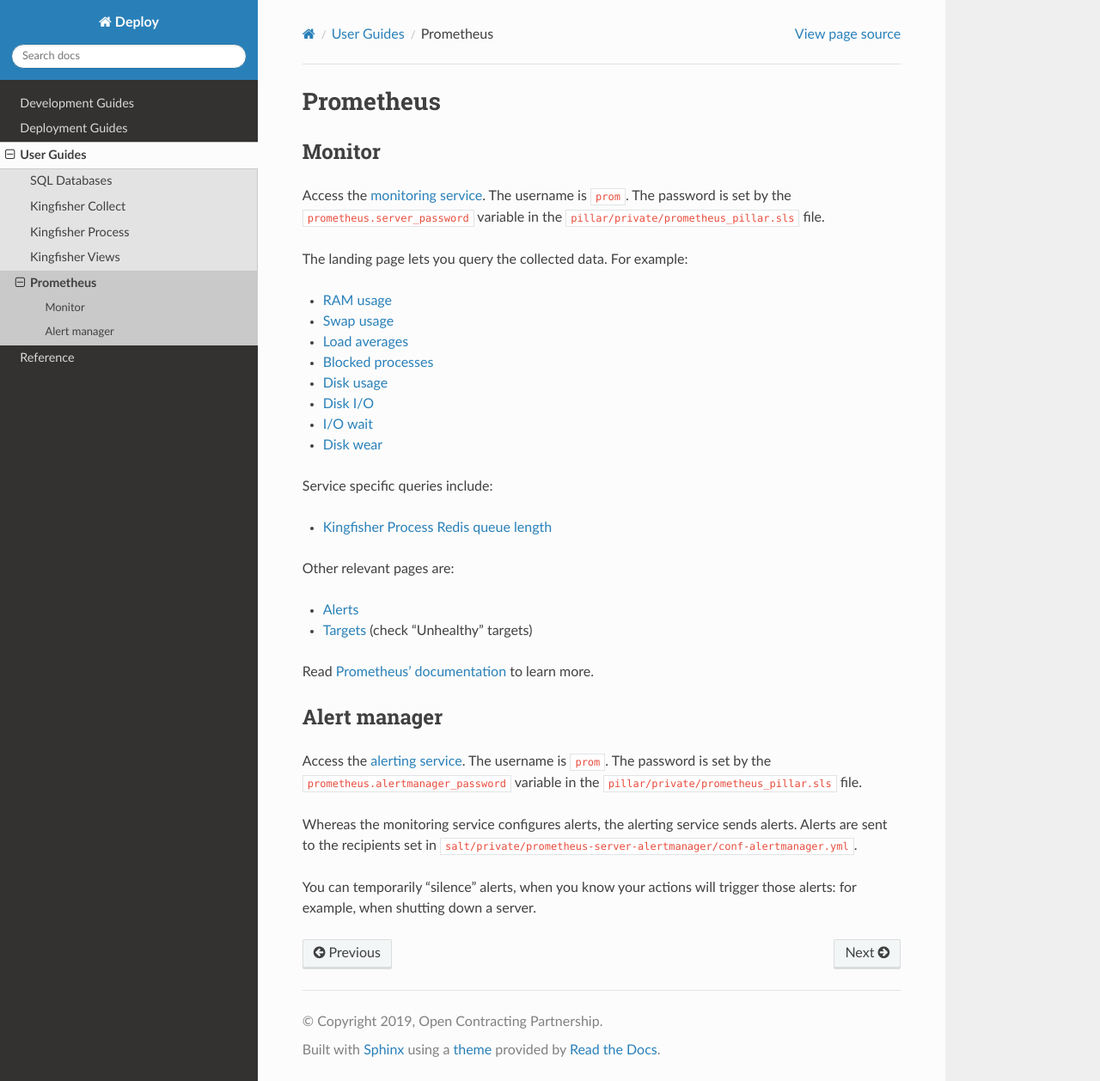
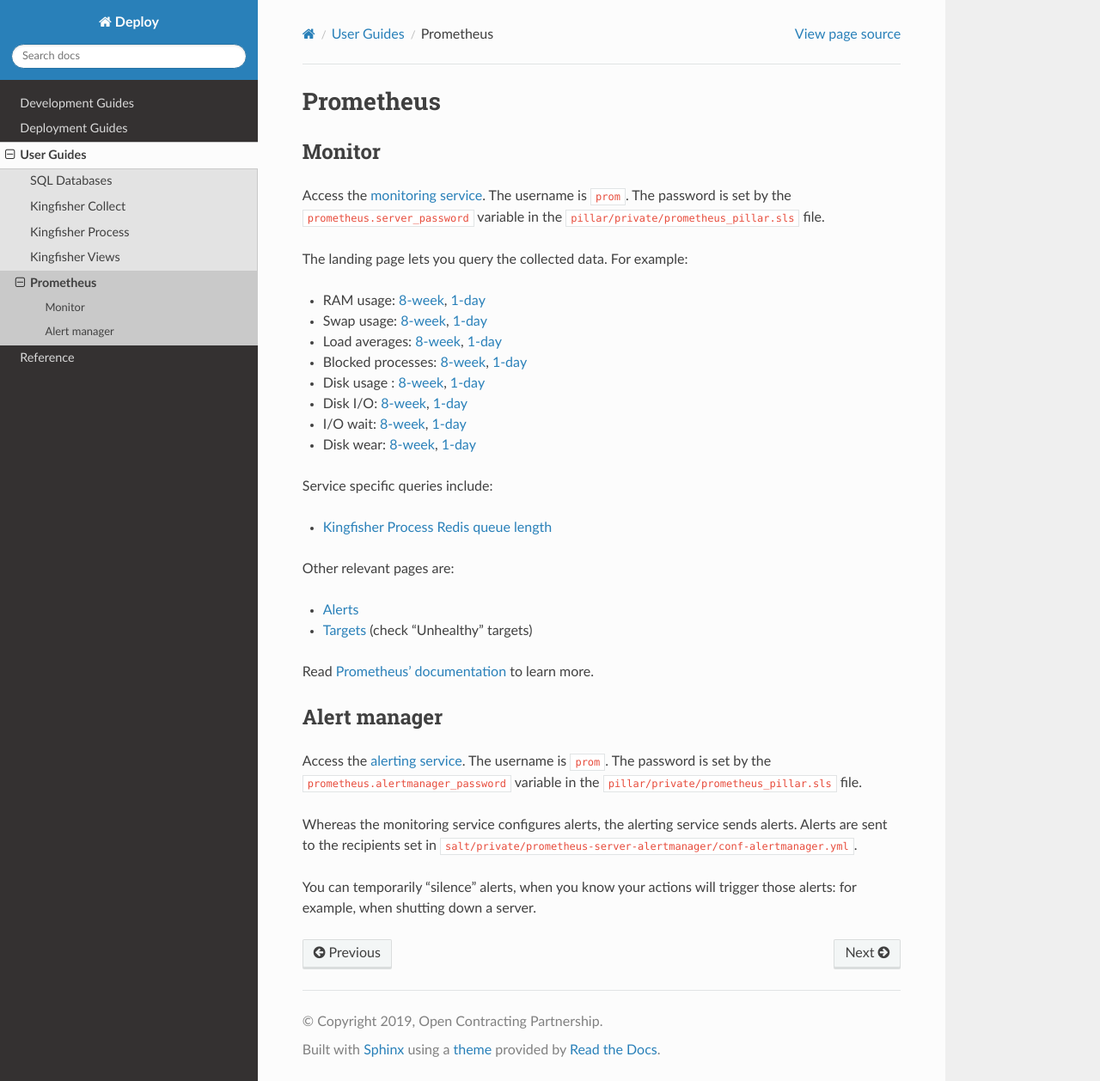
Before and after one commit to open-contracting/deploy, a Sphinx documentation site: the page built from docs/use/prometheus.rst, in a window 1280 px wide and 1258 px high. Shown: the whole window at 86% size. Built offline with Sphinx 7.4.7 and the Read the Docs theme 2.0.0, drawn with Linux system fonts in a browser that asks for light colours.

Commit message:
prometheus: Add links for 8-week and 1-day graphs

```diff
--- a/docs/use/prometheus.rst
+++ b/docs/use/prometheus.rst
@@ -8,14 +8,14 @@
 
 The landing page lets you query the collected data. For example:
 
-* `RAM usage <https://monitor.prometheus.open-contracting.org/graph?g0.range_input=8w&g0.expr=1%20-%20node_memory_MemAvailable_bytes%20%2F%20node_memory_MemTotal_bytes&g0.tab=0>`__
-* `Swap usage <https://monitor.prometheus.open-contracting.org/graph?g0.range_input=8w&g0.expr=node_memory_SwapCached_bytes%20%2F%201024%20%2F%201024&g0.tab=0>`__
-* `Load averages <https://monitor.prometheus.open-contracting.org/graph?g0.range_input=8w&g0.expr=node_load15%20%2F%20count(count(node_cpu_seconds_total)%20without%20(mode))%20without%20(cpu)&g0.tab=0>`__
-* `Blocked processes <https://monitor.prometheus.open-contracting.org/graph?g0.range_input=8w&g0.expr=node_procs_blocked&g0.tab=0>`__
-* `Disk usage  <https://monitor.prometheus.open-contracting.org/graph?g0.range_input=8w&g0.expr=1%20-%20node_filesystem_avail_bytes%20%2F%20node_filesystem_size_bytes%20%7Bmountpoint%3D%22%2F%22%7D&g0.tab=0>`__
-* `Disk I/O <https://monitor.prometheus.open-contracting.org/graph?g0.range_input=8w&g0.expr=(avg%20by(instance)%20(rate(node_disk_io_time_seconds_total%5B10m%5D)))%20*%20100&g0.tab=0>`__
-* `I/O wait <https://monitor.prometheus.open-contracting.org/graph?g0.range_input=8w&g0.expr=(avg%20by(instance)%20(rate(node_cpu_seconds_total%7Bmode%3D%22iowait%22%7D%5B10m%5D)))%20*%20100&g0.tab=0>`__
-* `Disk wear <https://monitor.prometheus.open-contracting.org/graph?g0.range_input=8w&g0.expr=smartmon_wear_leveling_count_value&g0.tab=0>`__
+* RAM usage: `8-week <https://monitor.prometheus.open-contracting.org/graph?g0.range_input=8w&g0.expr=1%20-%20node_memory_MemAvailable_bytes%20%2F%20node_memory_MemTotal_bytes&g0.tab=0>`__, `1-day <https://monitor.prometheus.open-contracting.org/graph?g0.range_input=1d&g0.expr=1%20-%20node_memory_MemAvailable_bytes%20%2F%20node_memory_MemTotal_bytes&g0.tab=0>`__
+* Swap usage: `8-week <https://monitor.prometheus.open-contracting.org/graph?g0.range_input=8w&g0.expr=node_memory_SwapCached_bytes%20%2F%201024%20%2F%201024&g0.tab=0>`__, `1-day <https://monitor.prometheus.open-contracting.org/graph?g0.range_input=1d&g0.expr=node_memory_SwapCached_bytes%20%2F%201024%20%2F%201024&g0.tab=0>`__
+* Load averages: `8-week <https://monitor.prometheus.open-contracting.org/graph?g0.range_input=8w&g0.expr=node_load15%20%2F%20count(count(node_cpu_seconds_total)%20without%20(mode))%20without%20(cpu)&g0.tab=0>`__, `1-day <https://monitor.prometheus.open-contracting.org/graph?g0.range_input=1d&g0.expr=node_load15%20%2F%20count(count(node_cpu_seconds_total)%20without%20(mode))%20without%20(cpu)&g0.tab=0>`__
+* Blocked processes: `8-week <https://monitor.prometheus.open-contracting.org/graph?g0.range_input=8w&g0.expr=node_procs_blocked&g0.tab=0>`__, `1-day <https://monitor.prometheus.open-contracting.org/graph?g0.range_input=1d&g0.expr=node_procs_blocked&g0.tab=0>`__
+* Disk usage : `8-week <https://monitor.prometheus.open-contracting.org/graph?g0.range_input=8w&g0.expr=1%20-%20node_filesystem_avail_bytes%20%2F%20node_filesystem_size_bytes%20%7Bmountpoint%3D%22%2F%22%7D&g0.tab=0>`__, `1-day <https://monitor.prometheus.open-contracting.org/graph?g0.range_input=1d&g0.expr=1%20-%20node_filesystem_avail_bytes%20%2F%20node_filesystem_size_bytes%20%7Bmountpoint%3D%22%2F%22%7D&g0.tab=0>`__
+* Disk I/O: `8-week <https://monitor.prometheus.open-contracting.org/graph?g0.range_input=8w&g0.expr=(avg%20by(instance)%20(rate(node_disk_io_time_seconds_total%5B10m%5D)))%20*%20100&g0.tab=0>`__, `1-day <https://monitor.prometheus.open-contracting.org/graph?g0.range_input=1d&g0.expr=(avg%20by(instance)%20(rate(node_disk_io_time_seconds_total%5B10m%5D)))%20*%20100&g0.tab=0>`__
+* I/O wait: `8-week <https://monitor.prometheus.open-contracting.org/graph?g0.range_input=8w&g0.expr=(avg%20by(instance)%20(rate(node_cpu_seconds_total%7Bmode%3D%22iowait%22%7D%5B10m%5D)))%20*%20100&g0.tab=0>`__, `1-day <https://monitor.prometheus.open-contracting.org/graph?g0.range_input=1d&g0.expr=(avg%20by(instance)%20(rate(node_cpu_seconds_total%7Bmode%3D%22iowait%22%7D%5B10m%5D)))%20*%20100&g0.tab=0>`__
+* Disk wear: `8-week <https://monitor.prometheus.open-contracting.org/graph?g0.range_input=8w&g0.expr=smartmon_wear_leveling_count_value&g0.tab=0>`__, `1-day <https://monitor.prometheus.open-contracting.org/graph?g0.range_input=1d&g0.expr=smartmon_wear_leveling_count_value&g0.tab=0>`__
 
 Service specific queries include:
 
```
